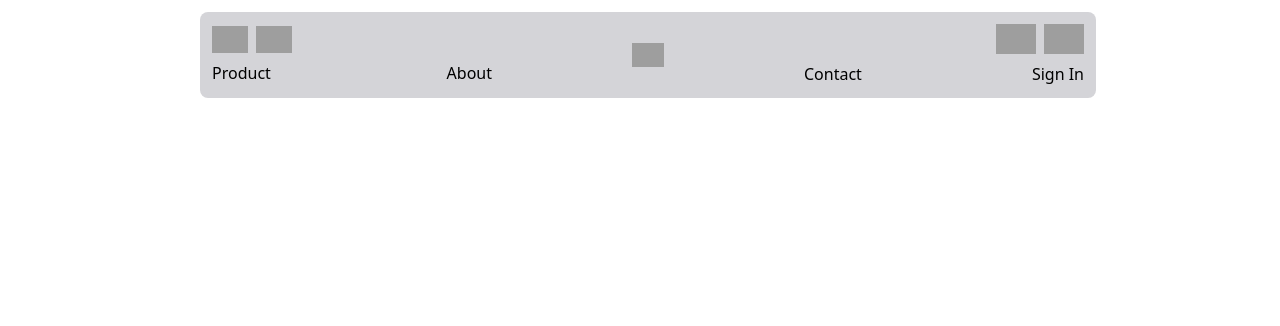
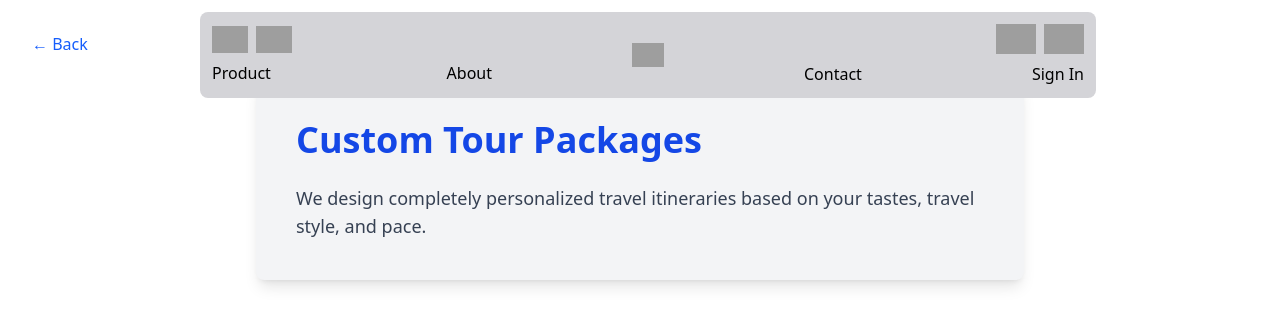
Before and after one commit to Swaraj0769/first-hackathone, a React (Vite) app: page /product/1 in a window 1280 px wide. Shown: the top 326 px of the page. Built offline with nearby package versions, Linux system fonts and the light colour scheme; no server answers; grey boxes are pictures that could not be loaded.

Commit message:
some changes on contact and about page & add some other jsx files

```diff
--- a/package.json
+++ b/package.json
@@ -11,6 +11,7 @@
   },
   "dependencies": {
     "@fortawesome/fontawesome-free": "^7.0.0",
+    "@heroicons/react": "^1.0.6",
     "@tailwindcss/vite": "^4.1.11",
     "cors": "^2.8.5",
     "dotenv": "^17.2.1",
@@ -20,7 +21,7 @@
     "react": "^19.1.0",
     "react-dom": "^19.1.0",
     "react-hot-toast": "^2.5.2",
-    "react-router-dom": "^7.7.0",
+    "react-router-dom": "^7.7.1",
     "styled-components": "^6.1.19",
     "tailwindcss": "^4.1.11"
   },
--- a/src/App.jsx
+++ b/src/App.jsx
@@ -17,7 +17,7 @@ function App() {
 
       <Routes>
         <Route path="/" element={<Home />} />
-        <Route path="/product" element={<Product />} />
+        <Route path="/product/:id" element={<Product />} />
         <Route path="/contact" element={<Contact />} />
         <Route path="/about" element={<About />} />
         <Route path="/sign-in" element={<SignIn />} />
--- a/src/components/Carousel.jsx
+++ b/src/components/Carousel.jsx
@@ -37,7 +37,7 @@ const Carousel = ({ images, autoPlay = true, interval = 3000 }) => {
               className={`carousel-slide ${index === currentIndex ? 'active' : ''}`}
             >
               <img src={image.image} alt={image.alt} />
-              <div className='w-25 h-10 leading-none  border-2  border-white rounded-lg absolute flex justify-center items-center b-10 text-black '>
+              <div className='w-25 h-10 leading-none  border-2 mt-140 border-white rounded-lg absolute flex justify-center items-center b-10 text-white '>
             {image.name}
           </div>
             </div>
--- /dev/null
+++ b/src/components/CursorFollower.jsx
@@ -0,0 +1,23 @@
+import React, { useEffect, useRef } from "react";
+
+const CursorFollower = () => {
+  const cursorRef = useRef(null);
+
+  useEffect(() => {
+    const moveCursor = (e) => {
+      if (window.innerWidth < 1024) return;
+      cursorRef.current.style.transform = `translate(${e.clientX}px, ${e.clientY}px)`;
+    };
+    window.addEventListener("mousemove", moveCursor);
+    return () => window.removeEventListener("mousemove", moveCursor);
+  }, []);
+
+  return (
+    <div
+      ref={cursorRef}
+      className="hidden lg:block fixed top-0 left-0 w-6 h-6 bg-blue-500 rounded-full pointer-events-none z-50 mix-blend-difference transition-transform duration-100"
+    />
+  );
+};
+
+export default CursorFollower;
--- a/src/pages/About.jsx
+++ b/src/pages/About.jsx
@@ -36,7 +36,7 @@ const teamMembers = [
 
 const About = () => {
   return (
-    <div className="min-h-screen bg-gray-50 text-gray-800">
+    <div className="min-h-screen absolute z-1000 bg-gray-50 text-gray-800">
       {/* Hero Section */}
       <section className="relative bg-gradient-to-r from-blue-600 to-indigo-700 text-white py-24 text-center">
         <div className="container mx-auto px-6">
@@ -55,12 +55,15 @@ const About = () => {
           <div className="lg:w-1/2 mb-8 lg:mb-0">
             <h2 className="text-4xl font-bold text-gray-900 mb-6">Our Story</h2>
             <p className="text-lg leading-relaxed mb-4">
-              Founded in 20XX by a group of avid globetrotters, [Your Company Name] began with a simple yet powerful idea: to make authentic and enriching travel accessible to everyone. The company noticed a gap in the market for truly personalized itineraries that went beyond typical tourist traps.
+            Do you plan your trips around food? Where and what to eat? With visits to museums, villas, and monuments squeezed in before the next meal? Us too! But if you are like us, you also realize that food is not an end in itself. The entire experience of eating in a country not your own - getting there, ordering, talking to the people who prepare, sell, or grow the food - is just as important as what is in your belly. There is a cultural import to every bite we eat.</p>
+            <p className="text-lg leading-relaxed mb-4">
+            Food may be the map you use to get to a specific place, but we believe it is also the key that opens up an entire world. Nowhere is this more true than in Italy. All roads may lead to Rome, but we would like to invite you to follow us on the roads that lead out of it. To explore the dishes, customs, and recipes in out-of-the-way regions, towns, villages, and homes that remain off of most travelers' radar. More importantly, we would like to introduce you to the people who keep these traditions alive.
             </p>
             <p className="text-lg leading-relaxed">
-              From humble beginnings planning bespoke adventures for friends and family, the company has grown into a trusted name in the tours and travels industry, all while retaining a core belief in the power of exploration and discovery.
-            </p>
-          </div>
+            Our friends and colleagues have generously agreed to open their homes and businesses and to share their knowledge (and cheese and pasta and bread and wine!) by inviting us to gather around the table.</p>
+
+            <p className="text-lg leading-relaxed">Our trips adopt the culture of food as our compass because we think this is not only the most delicious way to travel but also the most fulfilling. When we learn about a product like freshly made Sicilian sheep’s milk ricotta, for instance, we are learning about something that reveals a past and current history that exists only in one very specific place. It is this sense of place that we would like to share and that you will take home with you.</p>
+            </div>
           <div className="lg:w-1/2">
             <img
               src="https://via.placeholder.com/600x400/87CEEB/FFFFFF?text=Our+Story+Image" // Replace with a relevant image
--- a/src/pages/Contact.jsx
+++ b/src/pages/Contact.jsx
@@ -64,7 +64,7 @@ const Contact = () => {
   };
 
   return (
-    <div className="min-h-screen flex justify-center items-center bg-gradient-to-r from-indigo-600 to-purple-600 p-4">
+    <div className="min-h-screen flex justify-center items-center bg-gradient-to-br from-blue-400 to-gray-500 p-4">
       <div className="w-full max-w-2xl bg-white/10 backdrop-blur-lg rounded-xl border border-white/20 p-8 text-white shadow-lg">
         <h2 className="text-3xl font-bold text-center mb-6">Contact Us 📬</h2>
 
--- a/src/pages/Product.jsx
+++ b/src/pages/Product.jsx
@@ -1,9 +1,60 @@
-import React from 'react'
+import React, { useEffect } from "react";
+import { useParams, useNavigate } from "react-router-dom";
+import gsap from "gsap";
+import CursorFollower from "../components/CursorFollower";
 
-const Product = () => {
+const serviceDetails = {
+  "1": {
+    title: "Custom Tour Packages",
+    content: "We design completely personalized travel itineraries based on your tastes, travel style, and pace.",
+  },
+  "2": {
+    title: "Hotel & Accommodation Booking",
+    content: "We handpick accommodations ranging from luxurious hotels to boutique countryside inns.",
+  },
+  "3": {
+    title: "Transportation Services",
+    content: "Reliable private drivers, car rentals, train bookings, and more to keep you moving smoothly.",
+  },
+  "4": {
+    title: "Guided Tours",
+    content: "Local guides offer insight and stories to make your visit unforgettable.",
+  },
+  "5": {
+    title: "Cultural Experiences",
+    content: "Enjoy authentic Italian experiences such as cooking classes, wine tours, and artisan workshops.",
+  },
+};
+
+export default function ServiceDetail() {
+  const { id } = useParams();
+  const navigate = useNavigate();
+  const data = serviceDetails[id];
+
+  useEffect(() => {
+    gsap.from(".detail", {
+      y: 40,
+      opacity: 0,
+      duration: 0.6,
+      ease: "power2.out",
+    });
+  }, []);
+
+  if (!data) return <div>Service not found</div>;
+
   return (
-    <div className='w-full h-screen bg-zinc-500  justify-center flex items-center'>Product</div>
-  )
+    <div className="relative min-h-screen bg-white px-10 py-20 text-gray-800">
+      <button
+        onClick={() => navigate("/")}
+        className="absolute top-8 left-8 text-blue-600 hover:underline"
+      >
+        ← Back
+      </button>
+
+      <div className="detail max-w-3xl mx-auto bg-gray-100 p-10 rounded-lg shadow-lg">
+        <h2 className="text-4xl font-bold text-blue-700 mb-6">{data.title}</h2>
+        <p className="text-lg text-gray-700">{data.content}</p>
+      </div>
+    </div>
+  );
 }
-
-export default Product
```
Also changed, not shown: 1 other file (tests, documents, lock files or other folders).
